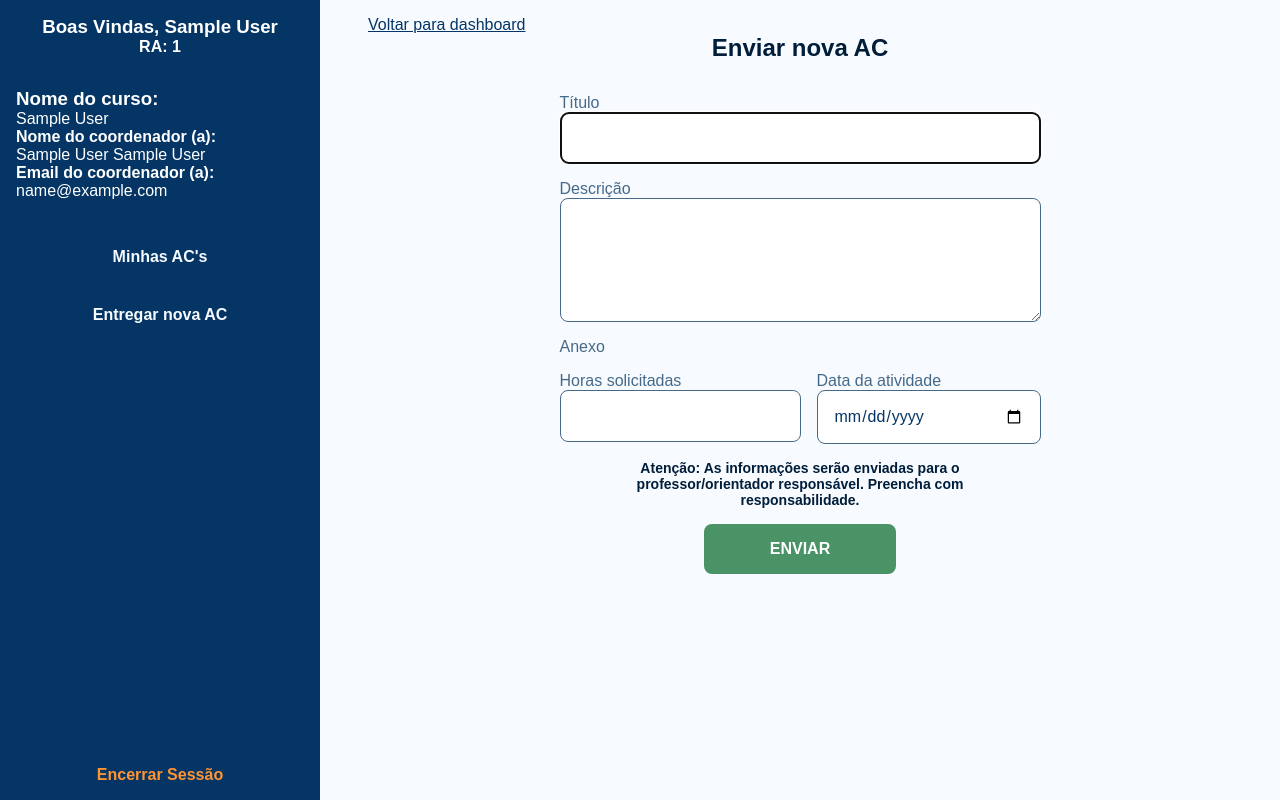
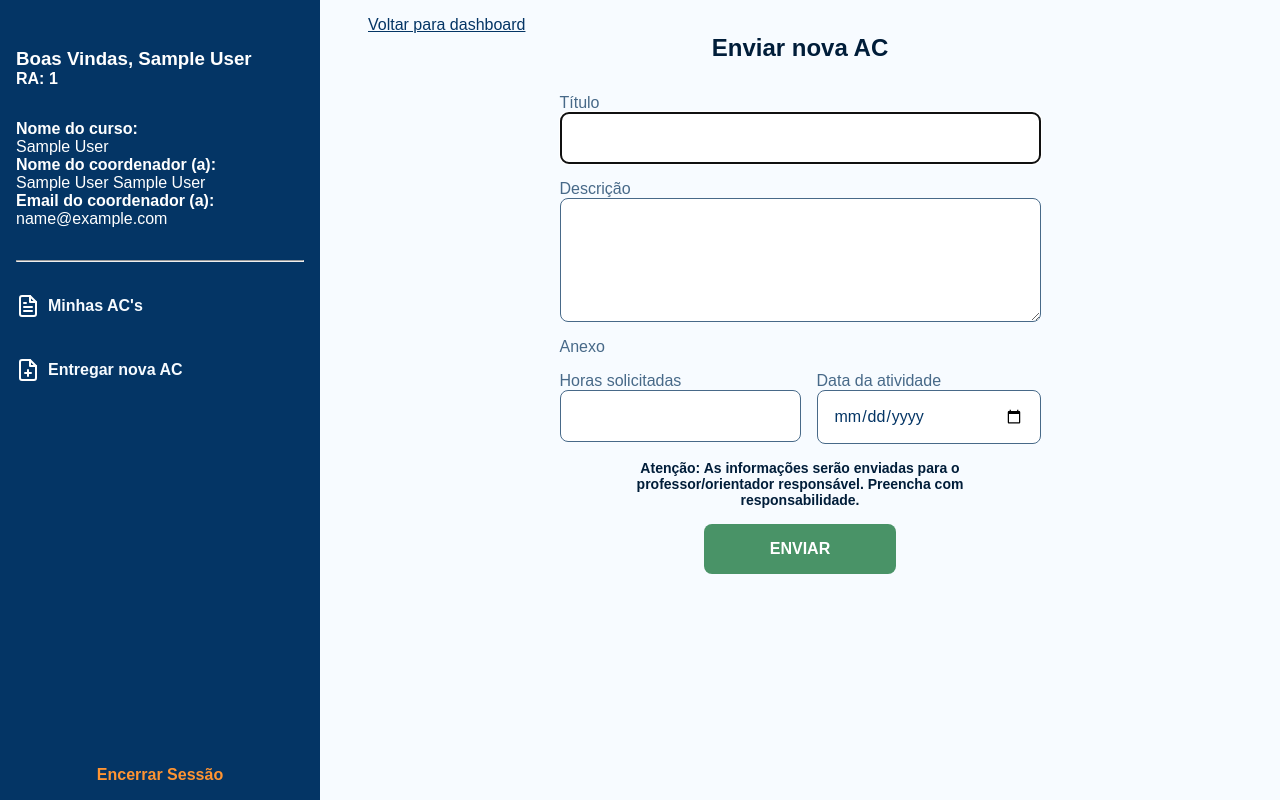
Before and after one commit to GabrielTurri/ac-smart, a PHP site: page /entrega.php in a window 1280 px wide. Run offline with PHP 8.4, Linux system fonts and the light colour scheme; the visitor is signed in with stand-in values (Sample User, id 1).

Commit message:
mudanças na sidebar

```diff
--- a/src/components/sidebar.php
+++ b/src/components/sidebar.php
@@ -1,5 +1,5 @@
 <aside class="sidebar">
-  <div class="user-data text-center">
+  <div class="user-data">
     <!-- <div class="user-photo-container">
       <img class="user-photo" src="https://avatars.githubusercontent.com/u/90584577?v=4" alt="">
       <div class="overlay">
@@ -8,6 +8,8 @@
         </a>
       </div>
     </div> -->
+    <div class="user-info">
+      <div class="info-container">
         <h3>
           Boas Vindas,
           <?php
@@ -21,10 +23,10 @@
           if (isset($_SESSION['ra_aluno']))
           echo "<h4>RA: ".$_SESSION['ra_aluno']."</h4>";
         ?>
-    <div class="user-info">
+      </div>
       <?php
       if (isset($_SESSION['ra_aluno'])){
-         echo "<h3>Nome do curso:</h3>";
+        echo "<p><b>Nome do curso:</b></p>";
         echo "<span>{$_SESSION['nome_curso']}</span>";
         echo "<p><b>Nome do coordenador (a):</b></p> <p>".ucfirst($_SESSION['nome_coordenador'])." " .ucfirst($_SESSION['sobrenome_coordenador']). "</p>";
         echo "<p><b>Email do coordenador (a):</b></p>";
@@ -34,13 +36,22 @@
       echo "<p> {$_SESSION['email_coordenador']}</p>";
       ?>
     </div>
-    <div class="column gap-8">
+    <hr>
+    <div class="column gap-8 menu-buttons">
+
+        <button class="row">
           <a href="atividades.php">
-        <button>Minhas AC's</button>
+            <img src=".\assets\icons\file-text.svg" alt="">
+            Minhas AC's
           </a>
+        </button>
+
+        <button class="row">
           <a href="entrega.php">
-        <button>Entregar nova AC</button>
+            <img src="./assets/icons/file-plus.svg" alt="">
+            Entregar nova AC
           </a>
+        </button>
     </div>
 
   </div>
--- a/src/styles/global.css
+++ b/src/styles/global.css
@@ -83,6 +83,7 @@ body, input, textarea, button {
 .user-data {
   margin-top: 16px;
 }
+
 .user-photo-container {
   position: relative;
   margin: 1rem auto;
@@ -124,9 +125,15 @@ body, input, textarea, button {
   text-align: center;
 }
 .user-info {
-  padding: 1rem;
+  padding: 16px;
   text-align: left;
   margin: 16px 0;
+}
+.info-container {
+  margin-bottom: 32px;
+}
+.sidebar .user-data hr {
+  margin: 16px;
 }
 
 .sidebar button {
@@ -144,8 +151,23 @@ body, input, textarea, button {
 
   width: 100%;
   padding: 16px;
-  bottom: 0;
+  gap: 8px;
 }
+
+.sidebar .menu-buttons button {
+  justify-content: left;
+}
+
+.menu-buttons .row a {
+  gap: 8px;
+}
+.menu-buttons .row a {
+  display: flex;
+  align-items: center;
+  text-decoration: none;
+  color: #F7FBFF;
+}
+
 .sidebar .btn-logoff {
   color: #ff9432;
 
@@ -167,7 +189,7 @@ body, input, textarea, button {
 /* DASHBOARD */
 .dashboard-content {
   margin-left: 20rem;
-  padding: 1rem;
+  padding: 16px;
 }
 
 .dashboard-container{
```
Lines whose indentation alone changed are shown as unchanged.
